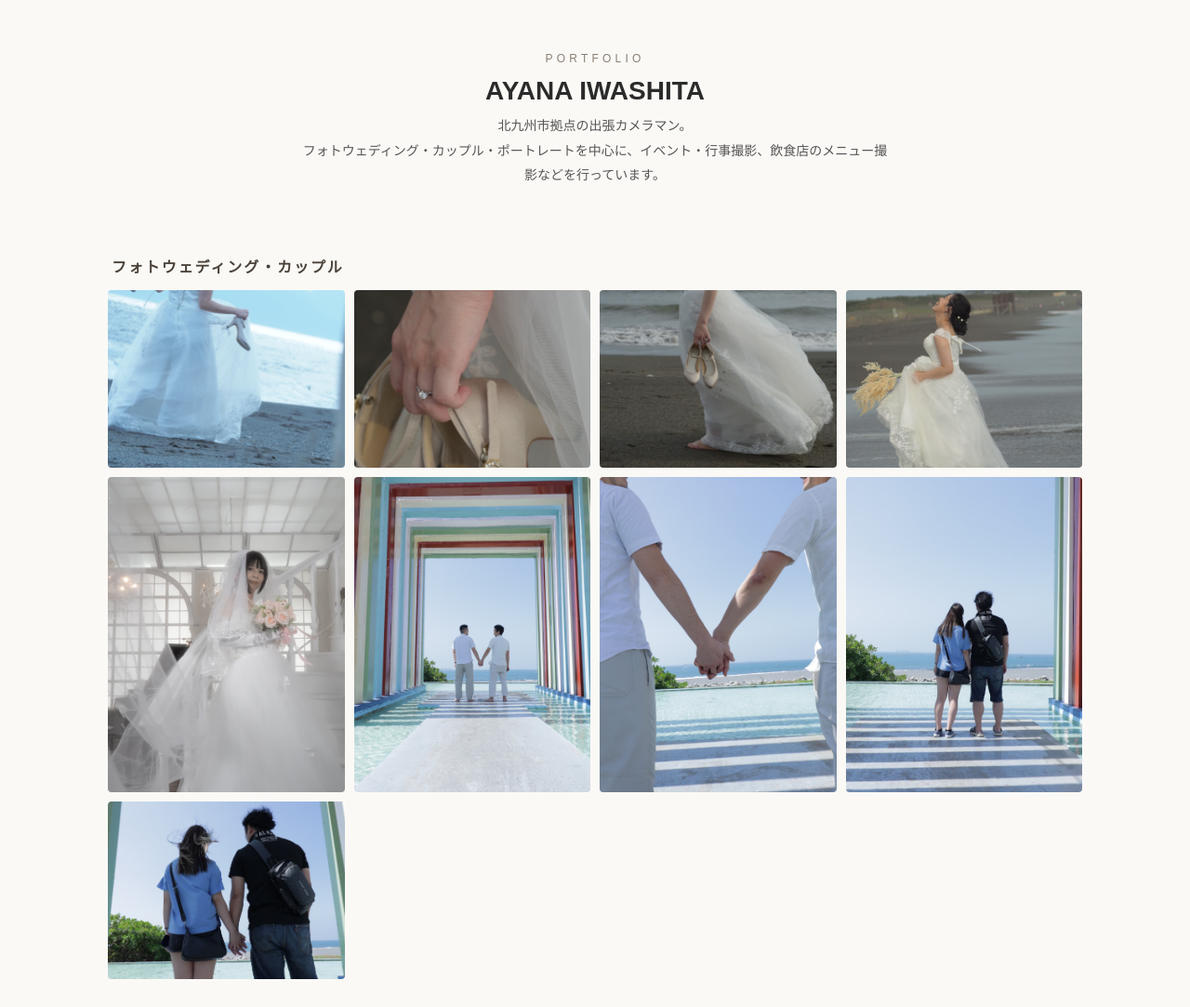
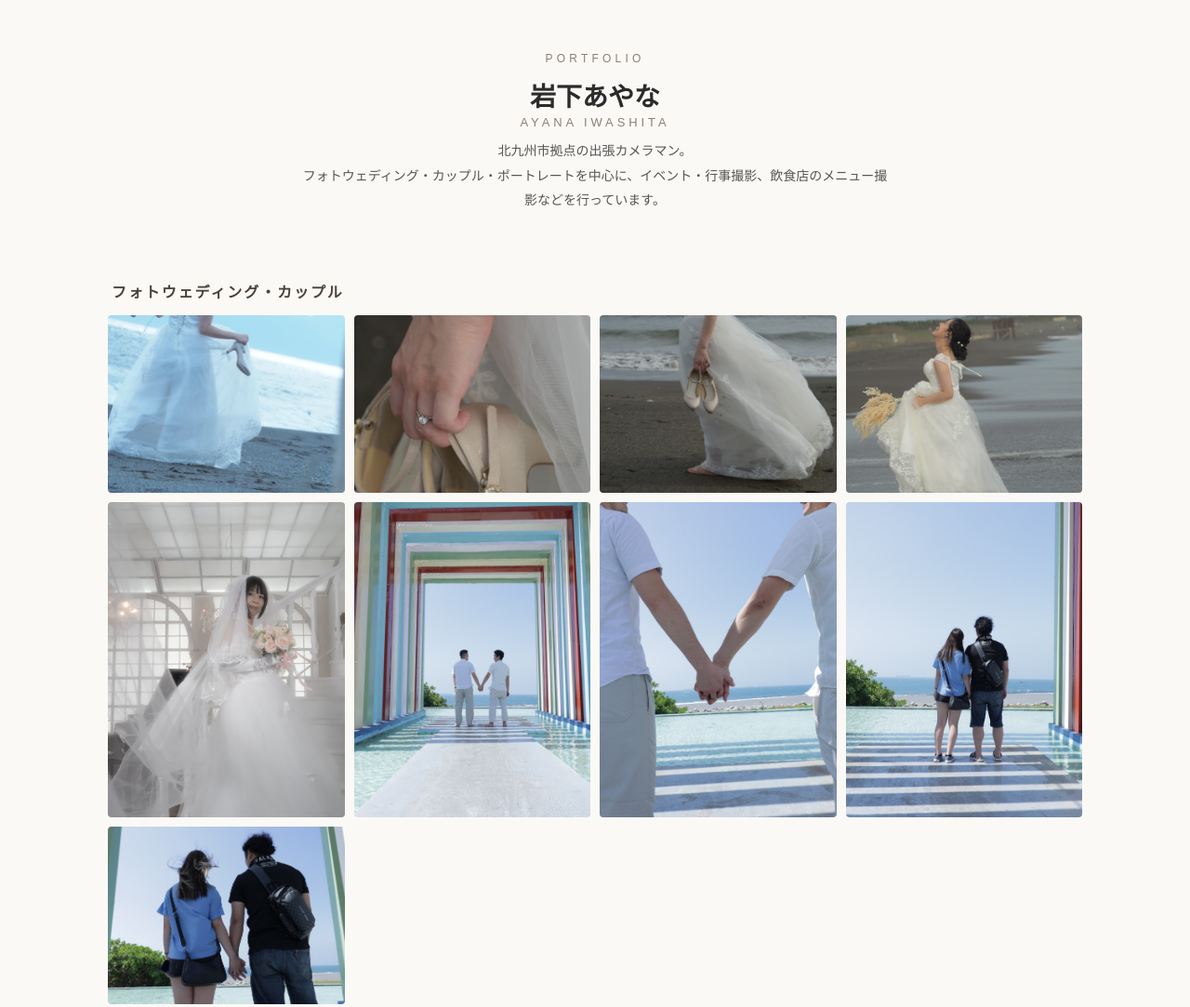
Before and after one commit to yohaku-photography/yohaku-studio-site, a plain HTML site: page portfolio.html in a window 1280 px wide. Shown: the top 1083 px of the page at 93% size. Drawn offline with Linux system fonts and the light colour scheme.

```diff
--- a/portfolio.html
+++ b/portfolio.html
@@ -3,15 +3,16 @@
 <head>
 <meta charset="utf-8">
 <meta name="viewport" content="width=device-width, initial-scale=1">
-<meta name="description" content="AYANA IWASHITA のポートフォリオ。フォトウェディング、カップル、ポートレート、イベント・行事撮影、料理撮影の作例。">
-<title>Portfolio｜AYANA IWASHITA</title>
+<meta name="description" content="岩下あやな（AYANA IWASHITA）のポートフォリオ。フォトウェディング、カップル、ポートレート、イベント・行事撮影、料理撮影の作例。">
+<title>Portfolio｜岩下あやな — AYANA IWASHITA</title>
 <style>
   :root { color-scheme: light; }
   * { box-sizing: border-box; }
   body { margin: 0; font-family: "Hiragino Kaku Gothic ProN", "Yu Gothic", sans-serif; background: #fbf9f6; color: #2b2b2b; }
   header { padding: 56px 20px 8px; text-align: center; }
   header .en { letter-spacing: .35em; font-size: 12px; color: #8a7f72; text-transform: uppercase; }
-  h1 { font-size: 28px; margin: 12px 0 8px; font-weight: 600; }
+  h1 { font-size: 28px; margin: 12px 0 2px; font-weight: 600; }
+  .romaji { letter-spacing: .3em; font-size: 13px; color: #8a7f72; margin-bottom: 10px; }
   header p { margin: 0 auto; max-width: 640px; line-height: 1.9; font-size: 14px; color: #555; }
   main { max-width: 1080px; margin: 0 auto; padding: 28px 16px 8px; }
   h2 { font-size: 16px; letter-spacing: .12em; margin: 36px 4px 14px; color: #4a4239; }
@@ -27,7 +28,8 @@
 <body>
 <header>
   <div class="en">Portfolio</div>
-  <h1>AYANA IWASHITA</h1>
+  <h1>岩下あやな</h1>
+  <div class="romaji">AYANA IWASHITA</div>
   <p>北九州市拠点の出張カメラマン。<br>
   フォトウェディング・カップル・ポートレートを中心に、イベント・行事撮影、飲食店のメニュー撮影などを行っています。</p>
 </header>
@@ -77,6 +79,7 @@
   </section>
 </main>
 <footer>
+  岩下あやな<br>
   AYANA IWASHITA<br>
   お問い合わせ：<a href="mailto:photostudioyohaku@gmail.com">photostudioyohaku@gmail.com</a><br>
   <a href="./index.html">トップページへ</a>
```
